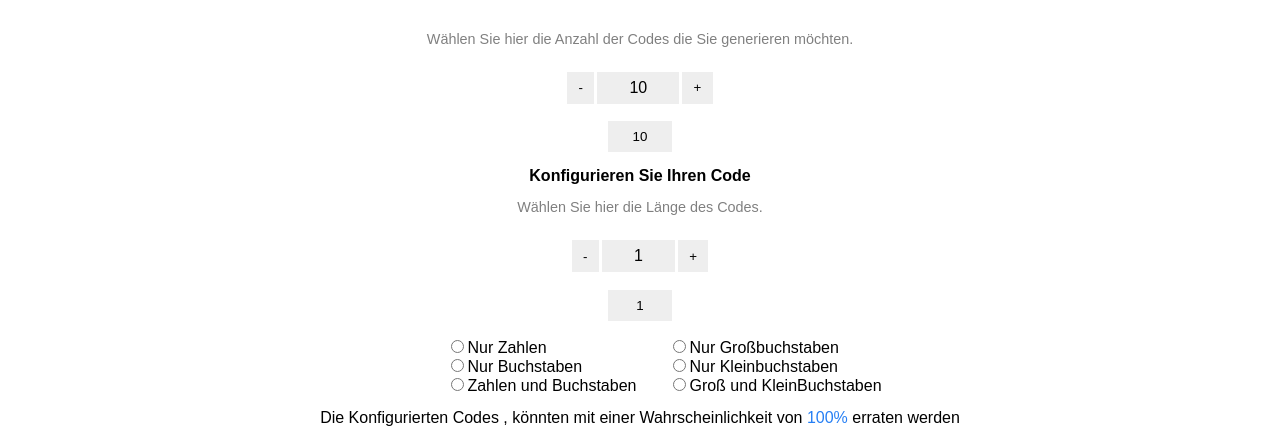
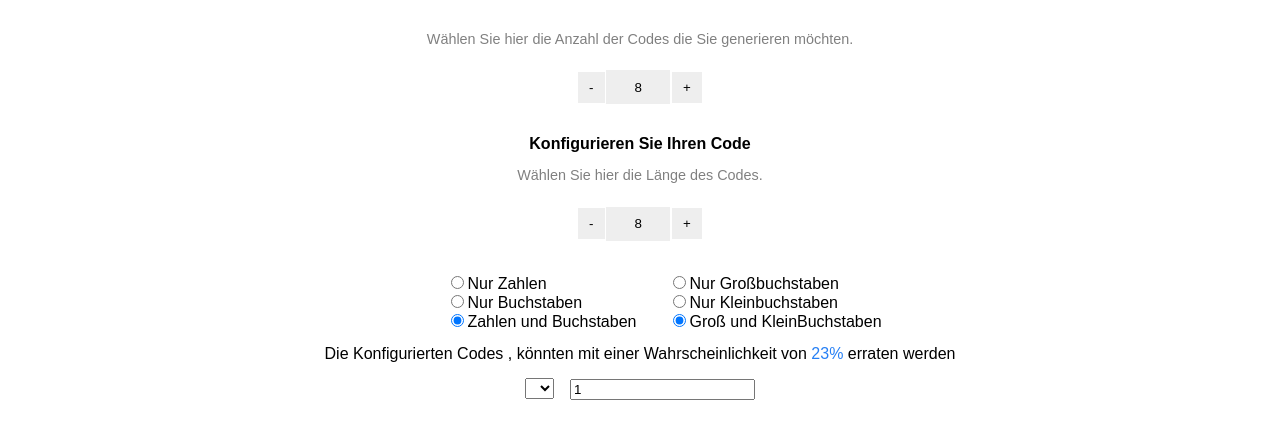
Before and after one commit to KevinKarahali/code-generator, an Angular app: page / in a window 1280 px wide. Shown: the part 282-712 px from the top of the page. Built offline with nearby package versions, Linux system fonts and the light colour scheme.

Commit message:
settings initials values

```diff
--- a/src/app/code-generator/configurator/configurator.component.html
+++ b/src/app/code-generator/configurator/configurator.component.html
@@ -1,15 +1,15 @@
 <div class="container">
 
   <div class="colum1">
-    <div *ngFor="let value of config1; let index = index;" class="configElement">
-      <input type="radio" name="config1" [id]="'option'+ index + 1" value="{{index}}"
+    <div *ngFor="let value of config1; let index = index;" class="configElement" >
+      <input  checked type="radio" name="config1" [id]="'option'+ index + 1" value="{{index}}"
              (change)="config1ChangeHandler($event)"><label [for]=" 'option' + index +1 ">{{value}}</label>
     </div>
   </div>
 
   <div class="colum2">
     <div *ngFor="let value of config2; let index = index;" class="configElement">
-      <input type="radio" name="config2" [id]="'option'+ index" value="{{index}}"
+      <input  checked type="radio" name="config2" [id]="'option'+ index" value="{{index}}"
              (change)="config2ChangeHandler($event)"><label [for]=" 'option' + index ">{{value}}</label>
     </div>
   </div>
--- a/src/app/code-generator/configurator/configurator.component.ts
+++ b/src/app/code-generator/configurator/configurator.component.ts
@@ -1,4 +1,4 @@
-import {Component} from '@angular/core';
+import {Component, OnInit} from '@angular/core';
 import {GeneratorService} from "../services/generator.service";
 
 @Component({
@@ -6,7 +6,7 @@ import {GeneratorService} from "../services/generator.service";
   templateUrl: './configurator.component.html',
   styleUrls: ['./configurator.component.css']
 })
-export class ConfiguratorComponent {
+export class ConfiguratorComponent implements OnInit {
 
   public config1: string[] = ["Nur Zahlen", "Nur Buchstaben", "Zahlen und Buchstaben"]
   public config2: string[] = ["Nur Großbuchstaben", "Nur Kleinbuchstaben", "Groß und KleinBuchstaben"]
@@ -28,4 +28,11 @@ export class ConfiguratorComponent {
     this.settings2 = $event.target.value
     this.generatorService.settings2 = $event.target.value
   }
+
+  ngOnInit(): void {
+    //click the settings1
+    this.generatorService.settings1 = "2"
+    this.generatorService.settings2= "2"
+
+  }
 }
--- a/src/app/code-generator/counter/counter.component.html
+++ b/src/app/code-generator/counter/counter.component.html
@@ -1,6 +1,6 @@
 <div class="container">
-  <button (click)="accumulate(-1)">-</button>
-  <p>{{number}}</p>
+  <button [disabled]="number <= 0" (click)="accumulate(-1)">-</button>
+<!--  <p>{{number}}</p>-->
+  <input [(ngModel)]="number" (change)="changeNumber()"/>
   <button [disabled]="disableButton" (click)="accumulate(+1)">+</button>
 </div>
-<input [(ngModel)]="number" (change)="changeNumber()"/>
--- a/src/app/code-generator/generator/generator.component.ts
+++ b/src/app/code-generator/generator/generator.component.ts
@@ -20,7 +20,7 @@ export class GeneratorComponent implements OnInit {
 
   constructor(private generatorService: GeneratorService) {
     this.numberOfCodes = generatorService.numberOfCodes
-    // this.lengthCode = generatorService.lengthCode
+    this.lengthCode = generatorService.lengthCode
   }
 
   public selectOption() {
--- a/src/app/code-generator/services/generator.service.ts
+++ b/src/app/code-generator/services/generator.service.ts
@@ -11,9 +11,9 @@ export class GeneratorService {
   private readonly Number_Char: number[]
   public settings1: string = ''
   public settings2: string = ''
-  public numberOfCodes: number = 10
-  public lengthCode: number = 1
-  public limit: number = 10
+  public numberOfCodes: number = 8
+  public lengthCode: number = 8
+  public limit: number = 35
   public selectedOption: string = ''
   public optionNumber = 1
 
```
